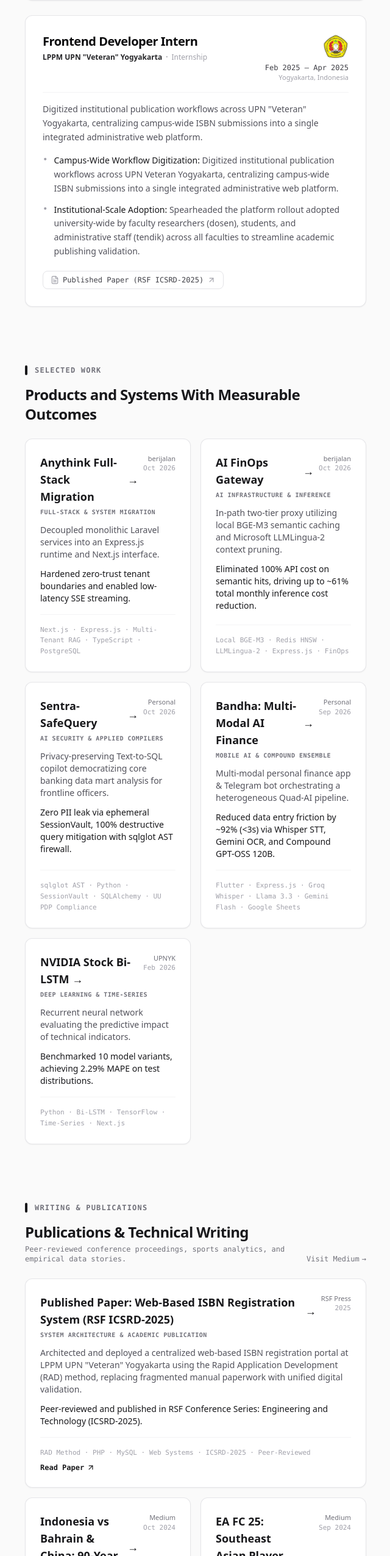
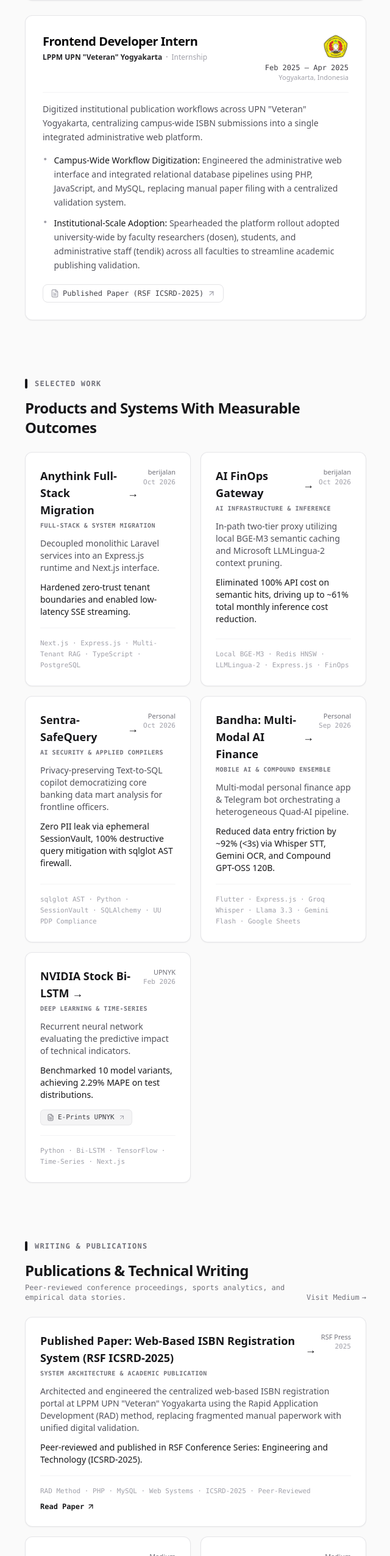
Before and after one commit to nopeakbar/my-portofolio-gue, a Next.js app: page / in a window 1280 px wide. Shown: the part 1777-4328 px from the top of the page at 61% size, without its empty margins (551-1191 px from the left). Built offline with nearby package versions, Linux system fonts and the light colour scheme.

Commit message:
feat: tambah button eprints link eprints

```diff
--- a/app/page.tsx
+++ b/app/page.tsx
@@ -85,6 +85,7 @@ export default function Portfolio() {
     tags: string[];
     link?: string;
     github?: string;
+    publicationUrl?: string;
   };
 
   const selectedProjects: ProjectItem[] = [
@@ -150,7 +151,8 @@ export default function Portfolio() {
       ],
       tags: ["Python", "Bi-LSTM", "TensorFlow", "Time-Series", "Next.js", "Financial ML"],
       github: "https://github.com/nopeakbar/stocks-prediction-thesis.git",
-      link: "https://stocks-prediction-thesis-nopeakbar.vercel.app/"
+      link: "https://stocks-prediction-thesis-nopeakbar.vercel.app/",
+      publicationUrl: "http://eprints.upnyk.ac.id/47375/"
     }
   ];
 
@@ -290,7 +292,7 @@ export default function Portfolio() {
       bullets: [
         {
           title: "Campus-Wide Workflow Digitization",
-          desc: "Digitized institutional publication workflows across UPN Veteran Yogyakarta, centralizing campus-wide ISBN submissions into a single integrated administrative web platform."
+          desc: "Engineered the administrative web interface and integrated relational database pipelines using PHP, JavaScript, and MySQL, replacing manual paper filing with a centralized validation system."
         },
         {
           title: "Institutional-Scale Adoption",
@@ -824,6 +826,20 @@ export default function Portfolio() {
                     <p className="text-xs sm:text-sm font-medium text-zinc-900 leading-relaxed">
                       Benchmarked 10 model variants, achieving 2.29% MAPE on test distributions.
                     </p>
+
+                    {/* Campus E-Prints Publication Button */}
+                    <div className="mt-3.5">
+                      <a
+                        href="http://eprints.upnyk.ac.id/47375/"
+                        target="_blank"
+                        rel="noopener noreferrer"
+                        className="inline-flex items-center gap-1.5 px-2.5 py-1 rounded-md text-[11px] font-mono font-medium text-zinc-700 bg-zinc-100 hover:bg-zinc-200 hover:text-zinc-950 border border-zinc-200/80 transition-colors shadow-2xs group/btn"
+                      >
+                        <FileText className="w-3 h-3 text-zinc-500 group-hover/btn:text-zinc-700" />
+                        <span>E-Prints UPNYK</span>
+                        <ArrowUpRight className="w-3 h-3 text-zinc-400 group-hover/btn:text-zinc-700 transition-transform group-hover/btn:translate-x-0.5 group-hover/btn:-translate-y-0.5" />
+                      </a>
+                    </div>
                   </div>
 
                   <div className="pt-4 mt-4 border-t border-zinc-100 text-[11px] font-mono text-zinc-400 leading-relaxed">
@@ -888,7 +904,7 @@ export default function Portfolio() {
                     </span>
 
                     <p className="text-xs sm:text-sm text-zinc-600 leading-relaxed mb-3">
-                      Architected and deployed a centralized web-based ISBN registration portal at LPPM UPN &quot;Veteran&quot; Yogyakarta using the Rapid Application Development (RAD) method, replacing fragmented manual paperwork with unified digital validation.
+                      Architected and engineered the centralized web-based ISBN registration portal at LPPM UPN &quot;Veteran&quot; Yogyakarta using the Rapid Application Development (RAD) method, replacing fragmented manual paperwork with unified digital validation.
                     </p>
 
                     <p className="text-xs sm:text-sm font-medium text-zinc-900 leading-relaxed">
```
